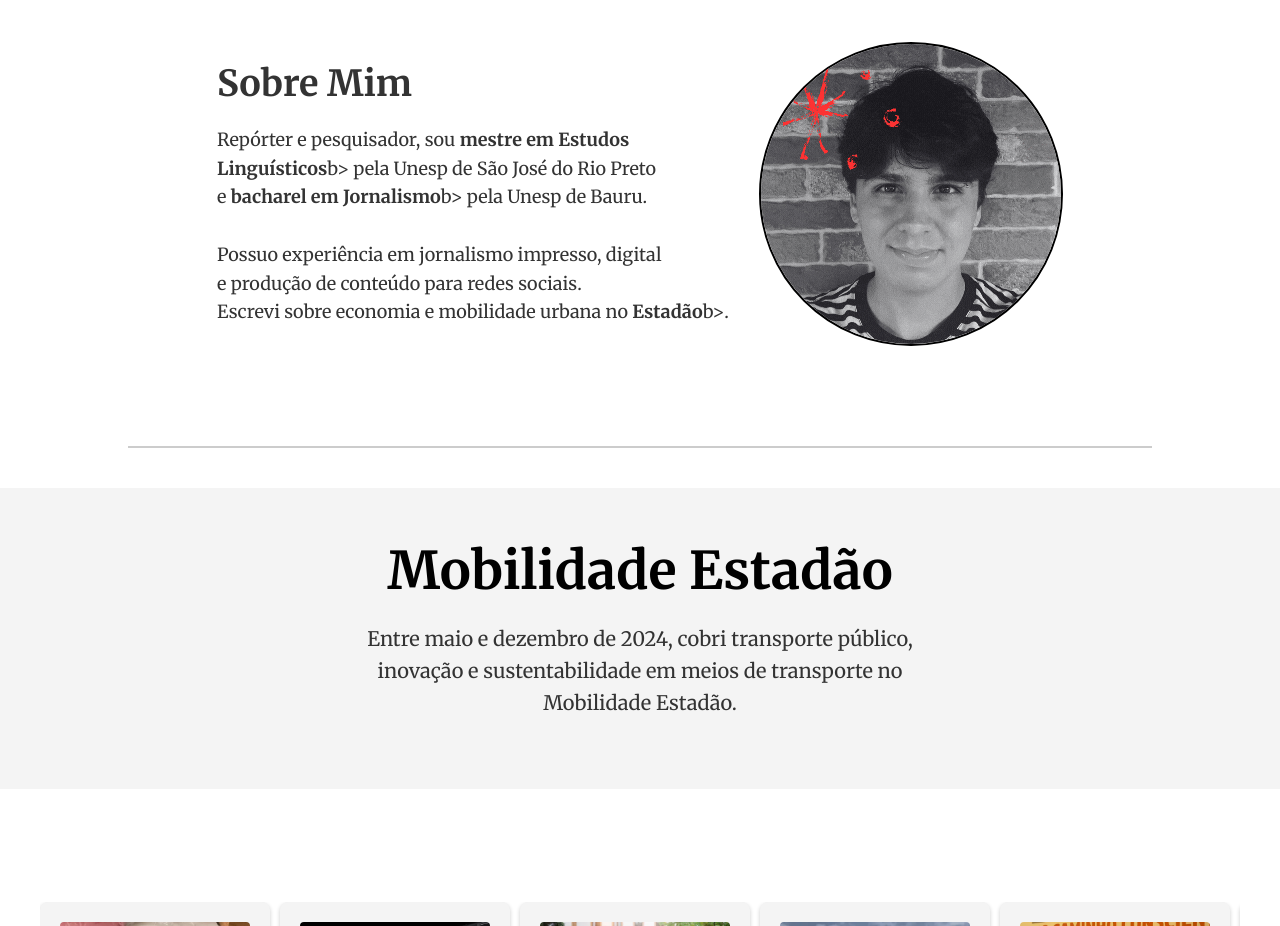
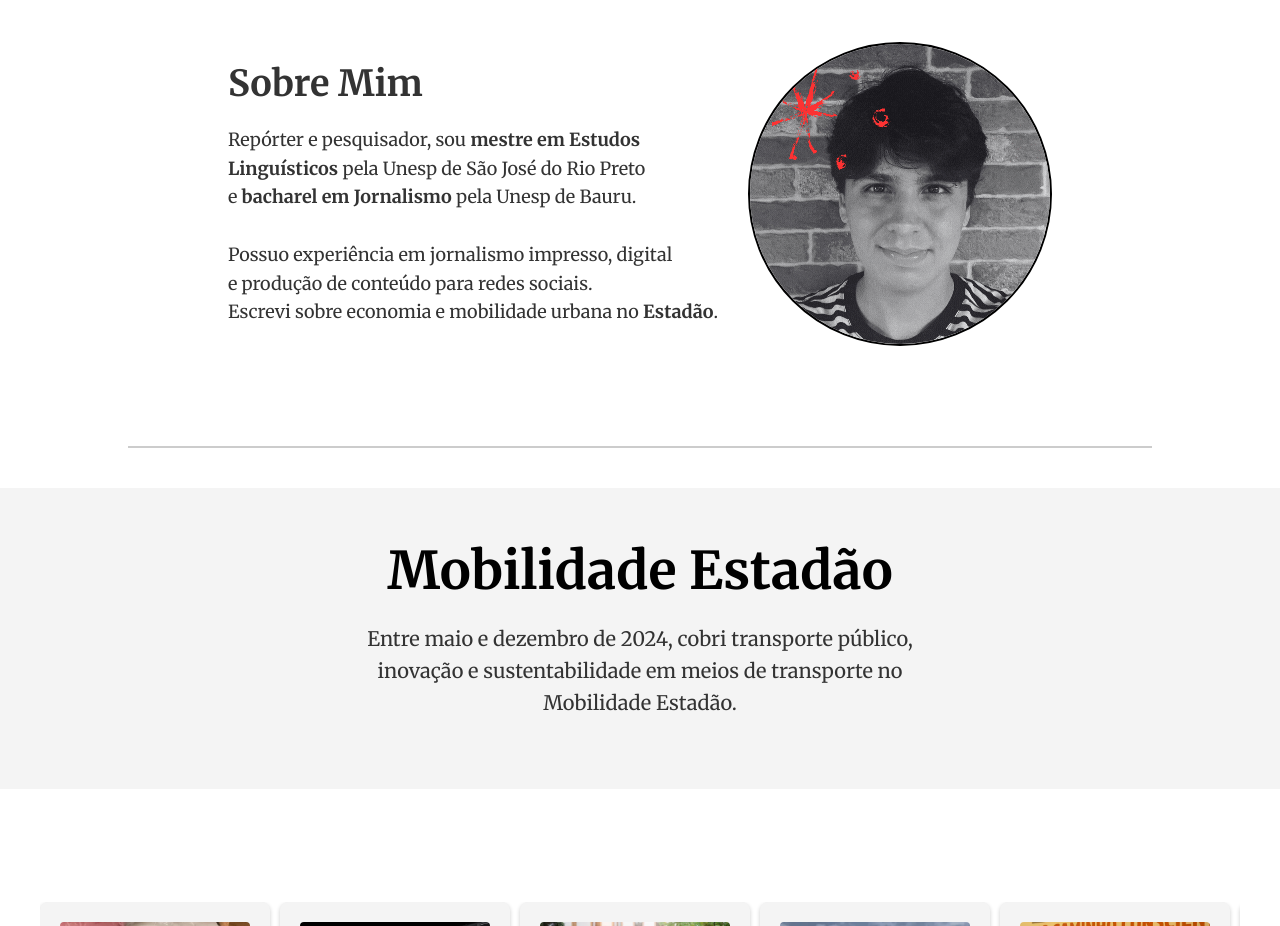
Before and after one commit to fellipegualberto/portfolio, a plain HTML site: page index.html in a window 1280 px wide. Shown: the part 900-1826 px from the top of the page. Drawn offline with Linux system fonts and the light colour scheme.

Commit message:
index.html

```diff
--- a/index.html
+++ b/index.html
@@ -51,11 +51,11 @@
       <h2>Sobre Mim</h2>
       <p>
         Repórter e pesquisador, sou <b>mestre em Estudos <br>
-	Linguísticos</b>b> pela Unesp de São José do Rio Preto <br>
-	e <b>bacharel em Jornalismo</b>b> pela Unesp de Bauru. <br> <br>
+	Linguísticos</b> pela Unesp de São José do Rio Preto <br>
+	e <b>bacharel em Jornalismo</b> pela Unesp de Bauru. <br> <br>
 	Possuo experiência em jornalismo impresso, digital <br>
 	e produção de conteúdo para redes sociais. <br>
-	Escrevi sobre economia e mobilidade urbana no <b>Estadão</b>b>.
+	Escrevi sobre economia e mobilidade urbana no <b>Estadão</b>.
       </p>
     </div>
     <div class="foto">
```
